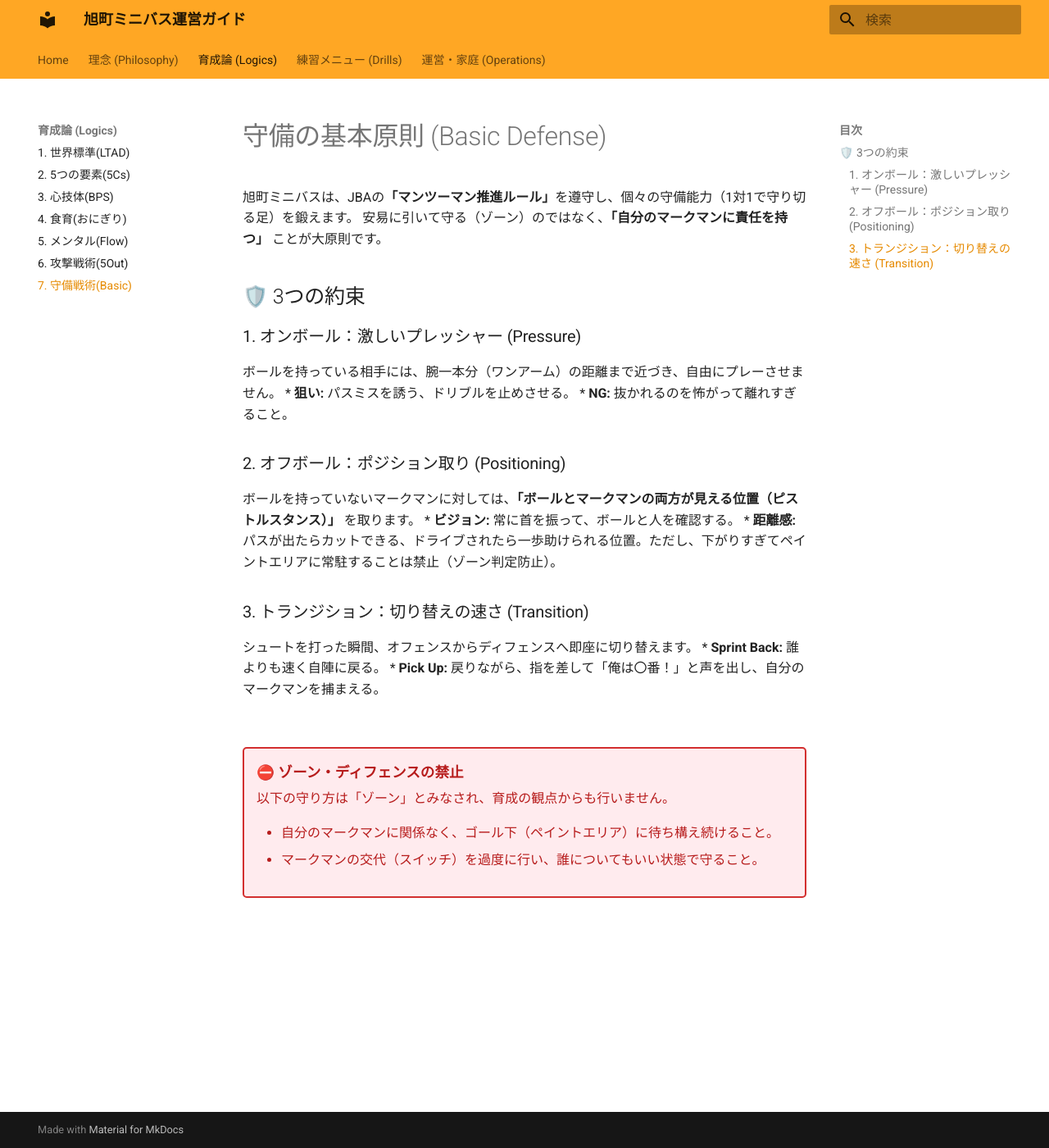
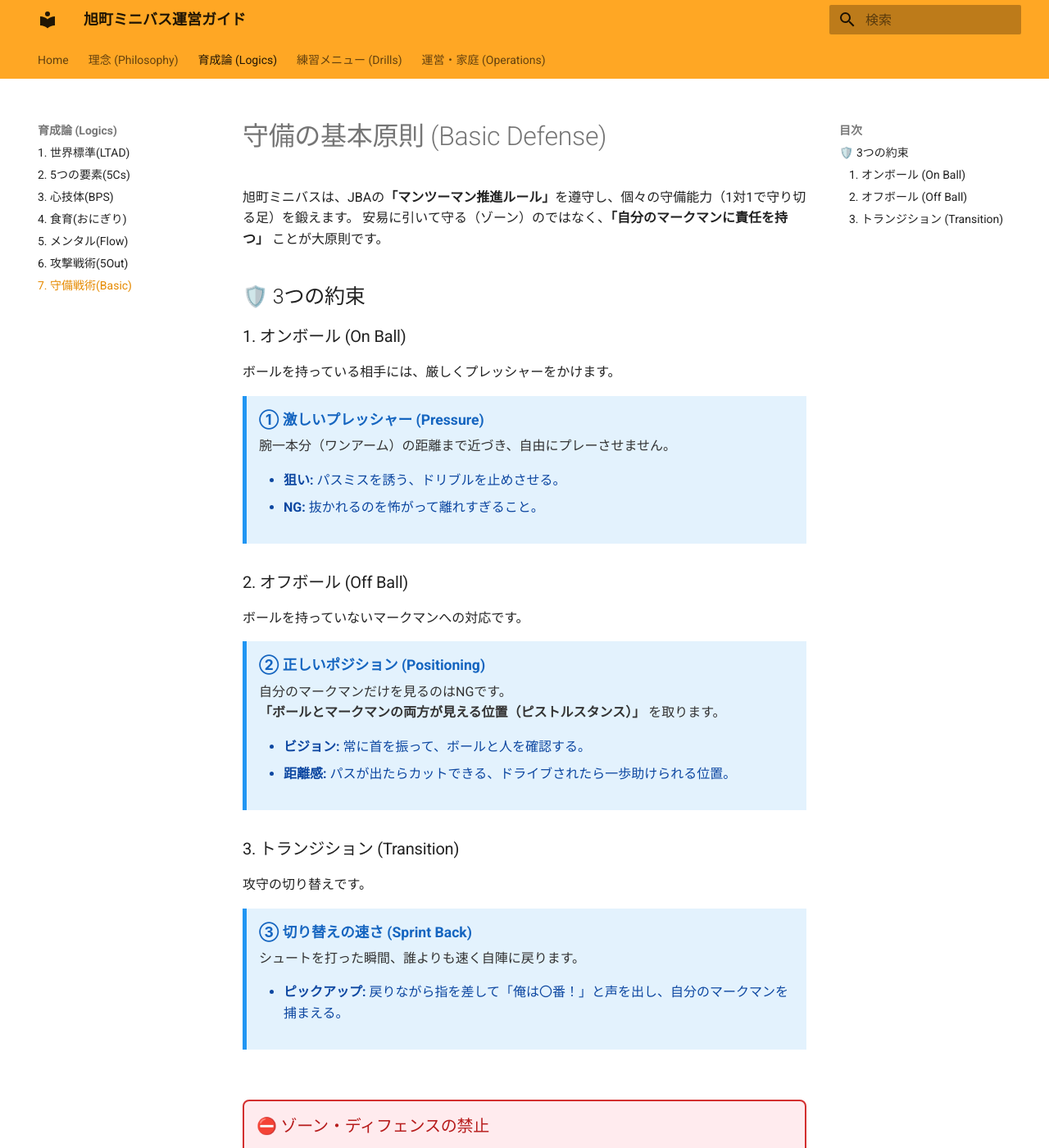
Before and after one commit to kawaiikumichan/asahicho-minibus-ops, an MkDocs documentation site: the page built from docs/01_Coaching_Logics/defense_basic.md, in a window 1280 px wide and 1400 px high. Shown: the whole window at 82% size. Built offline with MkDocs 1.6.1 and Material for MkDocs 9.7.7, drawn with Linux system fonts in a browser that asks for light colours; some of the changed text lies outside the part shown.

Commit message:
Update defense_basic.md

```diff
--- a/docs/01_Coaching_Logics/defense_basic.md
+++ b/docs/01_Coaching_Logics/defense_basic.md
@@ -5,30 +5,58 @@
 
 ## 🛡️ 3つの約束
 
-### 1. オンボール：激しいプレッシャー (Pressure)
-ボールを持っている相手には、腕一本分（ワンアーム）の距離まで近づき、自由にプレーさせません。
-* **狙い:** パスミスを誘う、ドリブルを止めさせる。
-* **NG:** 抜かれるのを怖がって離れすぎること。
+### 1. オンボール (On Ball)
+ボールを持っている相手には、厳しくプレッシャーをかけます。
 
-### 2. オフボール：ポジション取り (Positioning)
-ボールを持っていないマークマンに対しては、**「ボールとマークマンの両方が見える位置（ピストルスタンス）」** を取ります。
-* **ビジョン:** 常に首を振って、ボールと人を確認する。
-* **距離感:** パスが出たらカットできる、ドライブされたら一歩助けられる位置。ただし、下がりすぎてペイントエリアに常駐することは禁止（ゾーン判定防止）。
+<div style="background-color: #e3f2fd; border-left: 5px solid #2196f3; padding: 15px; margin-bottom: 20px;">
+    <strong style="color: #1565c0; font-size: 1.1em;">① 激しいプレッシャー (Pressure)</strong>
+    <p style="margin-top: 5px; color: #333;">
+        腕一本分（ワンアーム）の距離まで近づき、自由にプレーさせません。
+    </p>
+    <ul style="margin-top: 5px; color: #0d47a1;">
+        <li><strong>狙い:</strong> パスミスを誘う、ドリブルを止めさせる。</li>
+        <li><strong>NG:</strong> 抜かれるのを怖がって離れすぎること。</li>
+    </ul>
+</div>
 
-### 3. トランジション：切り替えの速さ (Transition)
-シュートを打った瞬間、オフェンスからディフェンスへ即座に切り替えます。
-* **Sprint Back:** 誰よりも速く自陣に戻る。
-* **Pick Up:** 戻りながら、指を差して「俺は〇番！」と声を出し、自分のマークマンを捕まえる。
+### 2. オフボール (Off Ball)
+ボールを持っていないマークマンへの対応です。
+
+<div style="background-color: #e3f2fd; border-left: 5px solid #2196f3; padding: 15px; margin-bottom: 20px;">
+    <strong style="color: #1565c0; font-size: 1.1em;">② 正しいポジション (Positioning)</strong>
+    <p style="margin-top: 5px; color: #333;">
+        自分のマークマンだけを見るのはNGです。<br>
+        <strong>「ボールとマークマンの両方が見える位置（ピストルスタンス）」</strong> を取ります。
+    </p>
+    <ul style="margin-top: 5px; color: #0d47a1;">
+        <li><strong>ビジョン:</strong> 常に首を振って、ボールと人を確認する。</li>
+        <li><strong>距離感:</strong> パスが出たらカットできる、ドライブされたら一歩助けられる位置。</li>
+    </ul>
+</div>
+
+### 3. トランジション (Transition)
+攻守の切り替えです。
+
+<div style="background-color: #e3f2fd; border-left: 5px solid #2196f3; padding: 15px; margin-bottom: 20px;">
+    <strong style="color: #1565c0; font-size: 1.1em;">③ 切り替えの速さ (Sprint Back)</strong>
+    <p style="margin-top: 5px; color: #333;">
+        シュートを打った瞬間、誰よりも速く自陣に戻ります。
+    </p>
+    <ul style="margin-top: 5px; color: #0d47a1;">
+        <li><strong>ピックアップ:</strong> 戻りながら指を差して「俺は〇番！」と声を出し、自分のマークマンを捕まえる。</li>
+    </ul>
+</div>
 
 <br>
 
-<div style="border: 2px solid #d32f2f; background-color: #ffebee; padding: 15px; border-radius: 5px; color: #b71c1c;">
-    <strong style="font-size: 1.1em;">⛔ ゾーン・ディフェンスの禁止</strong>
-    <p style="margin-top: 5px;">
-        以下の守り方は「ゾーン」とみなされ、育成の観点からも行いません。
+<div style="border: 2px solid #d32f2f; background-color: #ffebee; padding: 15px; border-radius: 8px; color: #333;">
+    <h3 style="margin-top: 0; color: #b71c1c;">⛔ ゾーン・ディフェンスの禁止</h3>
+    <p>
+        以下の守り方は「ゾーン（禁止事項）」とみなされるため行いません。<br>
+        あくまで「個」を育てます。
     </p>
-    <ul style="margin-top: 5px;">
-        <li>自分のマークマンに関係なく、ゴール下（ペイントエリア）に待ち構え続けること。</li>
+    <ul style="margin-top: 10px; font-weight: bold; color: #b71c1c;">
+        <li>自分のマークマンが遠くにいるのに、ゴール下（ペイントエリア）に待ち構え続けること。</li>
         <li>マークマンの交代（スイッチ）を過度に行い、誰についてもいい状態で守ること。</li>
     </ul>
 </div>
```
